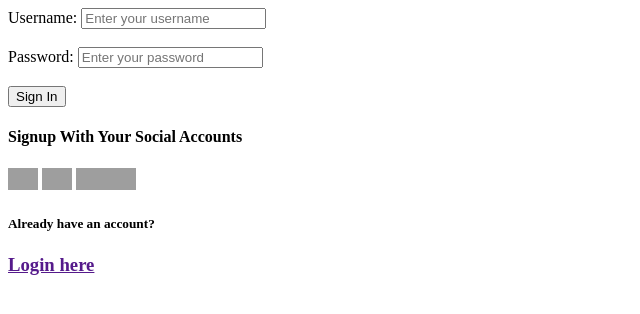
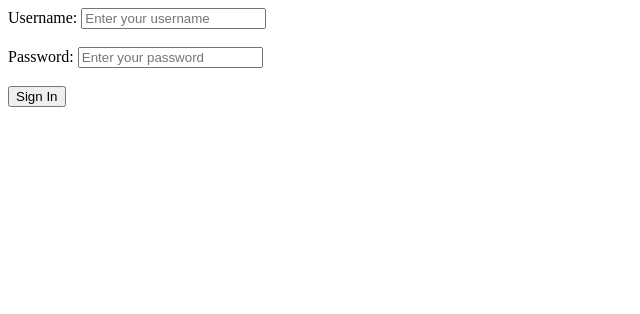
Before and after one commit to sanjithsmurthy/ayush-startup-portal, a Django app: page /signin/ in a window 1280 px wide. Shown: the top 314 px of the page, without its empty margins (0-640 px from the left). Run offline with Django 5.2, Linux system fonts and the light colour scheme; grey boxes are pictures that could not be loaded.

Commit message:
addition

```diff
--- a/startup-ayush-portal/project/app/templates/app/signin.html
+++ b/startup-ayush-portal/project/app/templates/app/signin.html
@@ -26,11 +26,7 @@
 
         <button type="submit">Sign In</button>
     </form>
-    <div class="social">
-        <h4 class="icons">Signup With Your Social Accounts</h4>
-       <a href=""> <img type="image" src="googleicon.png" width="30"></a> <a href=""><img type="image" src="facebook.png" width="30"></a> <a href=""><img type="image" src="twitter.png" width="30"></a><a href=""><img type="image" src="linkedin.png" width="30"> </a>
-        <h5 class="icons">Already have an account?</h5><h3><a href="">Login here</a></h3>
-    </div>
+
 
 </body>
 </html>
```
